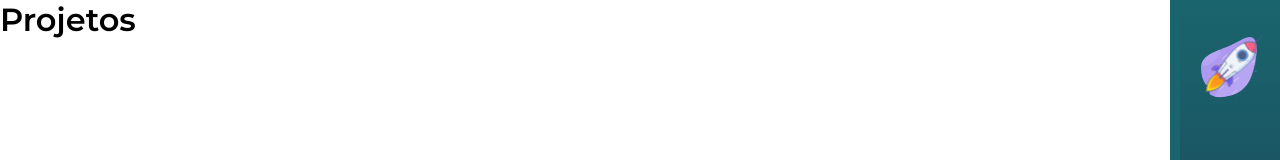
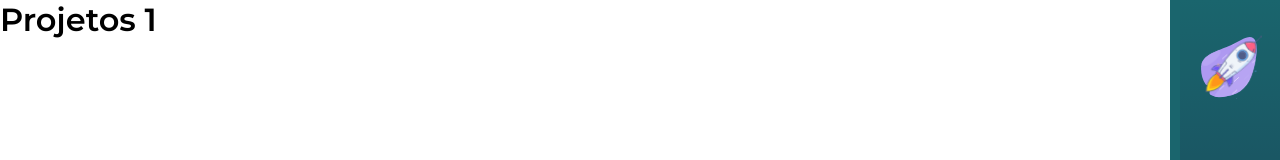
Before and after one commit to JVictorC/Profile-Main-React, a React (Create React App) app: page /project/1 in a window 1280 px wide. Shown: the top 160 px of the page. Built offline with nearby package versions, Linux system fonts and the light colour scheme.

Commit message:
Comitando Para instalar Nova Library

```diff
--- a/src/Services/DataProject.js
+++ b/src/Services/DataProject.js
@@ -1,6 +1,7 @@
 const projects = [
   {
     title: 'Fundamentos',
+    company: 'Trybe',
     projectsSection: [
       {
         name: '1. Lessons-Learned',
@@ -51,6 +52,7 @@ const projects = [
   },
   {
     title: 'Front-End',
+    company: 'Trybe',
     projectsSection: [
       {
         name: '1. Movie-Card',
@@ -71,12 +73,14 @@ const projects = [
   },
   {
     title: 'Back-End',
+    company: 'Trybe',
     projectsSection: [
       {},
     ],
   },
   {
     title: 'Ciencia da Computação',
+    company: 'Trybe',
     projectsSection: [
       {},
     ],
--- a/src/Style/Sass/Components/_menu.sass
+++ b/src/Style/Sass/Components/_menu.sass
@@ -1,19 +1,24 @@
 .nav-item
+  // width: 100%
   width: 110px
   opacity: .9
   background: linear-gradient($header-primary, $header-secondary)
   border-left: 10px solid $header-primary
+  // border-top: 10px solid $header-primary
   position: fixed
   z-index: 10000
   right: 0
   top: 0
+  // bottom: 0px
   height: 100%
   @include display-flex-column($justify: space-around)
+
 
   &-menu
     height: 50%
     display: flex
     @include display-flex-column
+    // display: none
 
     li
       font-size: 1.3rem
--- a/src/pages/Projects.jsx
+++ b/src/pages/Projects.jsx
@@ -1,11 +1,13 @@
 import React from 'react';
 import Menu from '../Components/menu';
 
-export default function Projects({ match: { params } }) {
+export default function Projects({ match: { params: { project } } }) {
   return (
     <div className="teste">
       <Menu />
-      <h1>Projetos</h1>
+      <h1>
+        {`Projetos ${project}`}
+      </h1>
     </div>
   );
 }
```
Also changed, not shown: 1 other file (tests, documents, lock files or other folders).
